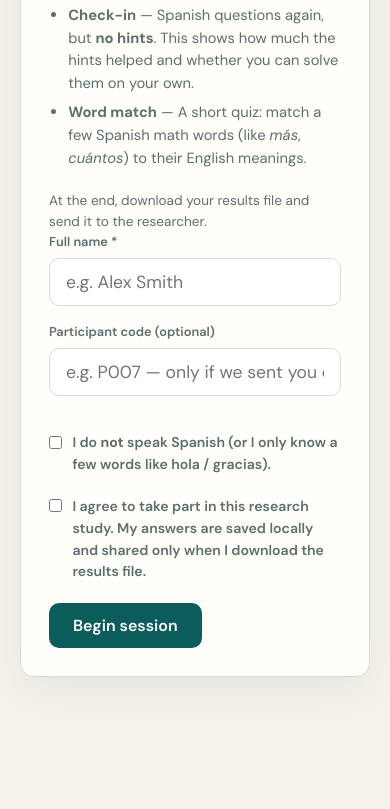
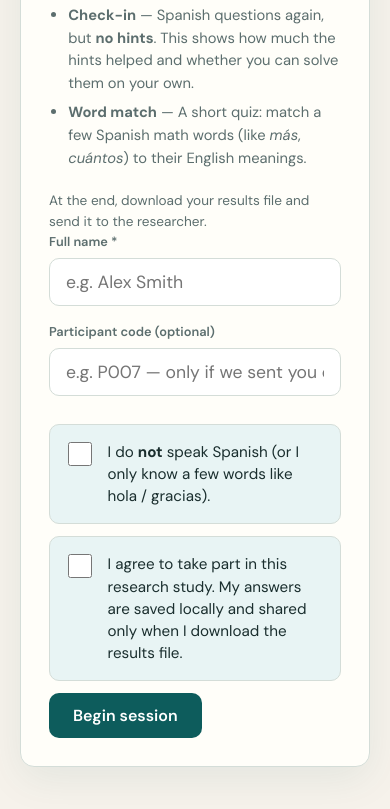
Before and after one commit to CosmicMicra/bilingual-math-tutor-pilot1, a plain HTML site: page index.html in a window 390 px wide. Shown: the part 692-1501 px from the top of the page. Before the commit the page ends 1433 px from the top, so only its background shows below. Drawn offline with Linux system fonts and the light colour scheme.

Commit message:
edited checkboxes size to make it mobile friendly

```diff
--- a/index.html
+++ b/index.html
@@ -244,14 +244,52 @@
 
     .consent {
       display: flex;
-      gap: 0.65rem;
+      gap: 0.85rem;
       align-items: flex-start;
-      font-size: 0.88rem;
-      color: var(--muted);
-      margin: 1.25rem 0;
+      font-size: 0.9rem;
+      font-weight: 400;
+      line-height: 1.45;
+      color: var(--ink);
+      margin: 0.75rem 0;
+      padding: 0.9rem 1rem;
+      background: var(--teal-light);
+      border: 1px solid var(--border);
+      border-radius: 10px;
+      cursor: pointer;
+      -webkit-tap-highlight-color: transparent;
     }
 
-    .consent input { margin-top: 0.2rem; width: auto; }
+    .consent input[type="checkbox"] {
+      flex-shrink: 0;
+      margin: 0.1rem 0 0;
+      width: 1.35rem;
+      height: 1.35rem;
+      min-width: 1.35rem;
+      min-height: 1.35rem;
+      accent-color: var(--teal);
+      cursor: pointer;
+    }
+
+    .consent input[type="checkbox"]:focus-visible {
+      outline: 2px solid var(--teal);
+      outline-offset: 2px;
+    }
+
+    @media (max-width: 480px) {
+      .consent {
+        gap: 1rem;
+        padding: 1rem 1.1rem;
+        font-size: 0.95rem;
+      }
+
+      .consent input[type="checkbox"] {
+        width: 1.5rem;
+        height: 1.5rem;
+        min-width: 1.5rem;
+        min-height: 1.5rem;
+        margin-top: 0.05rem;
+      }
+    }
 
     .vocab-item {
       margin-bottom: 1.5rem;
```
